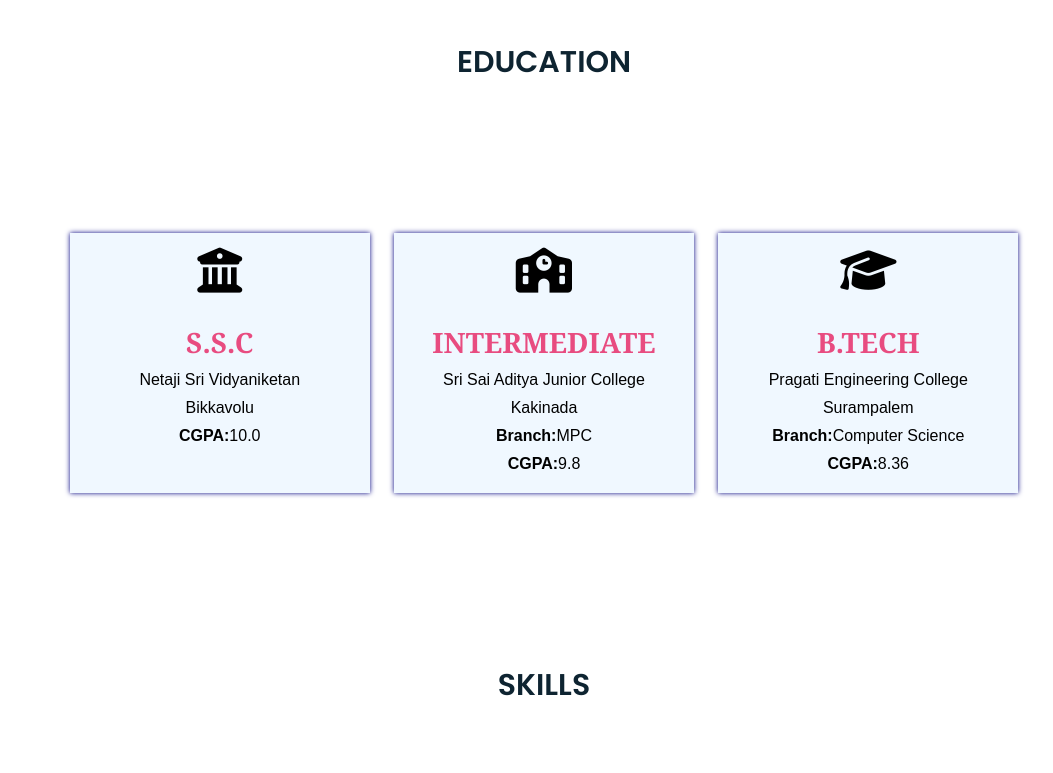
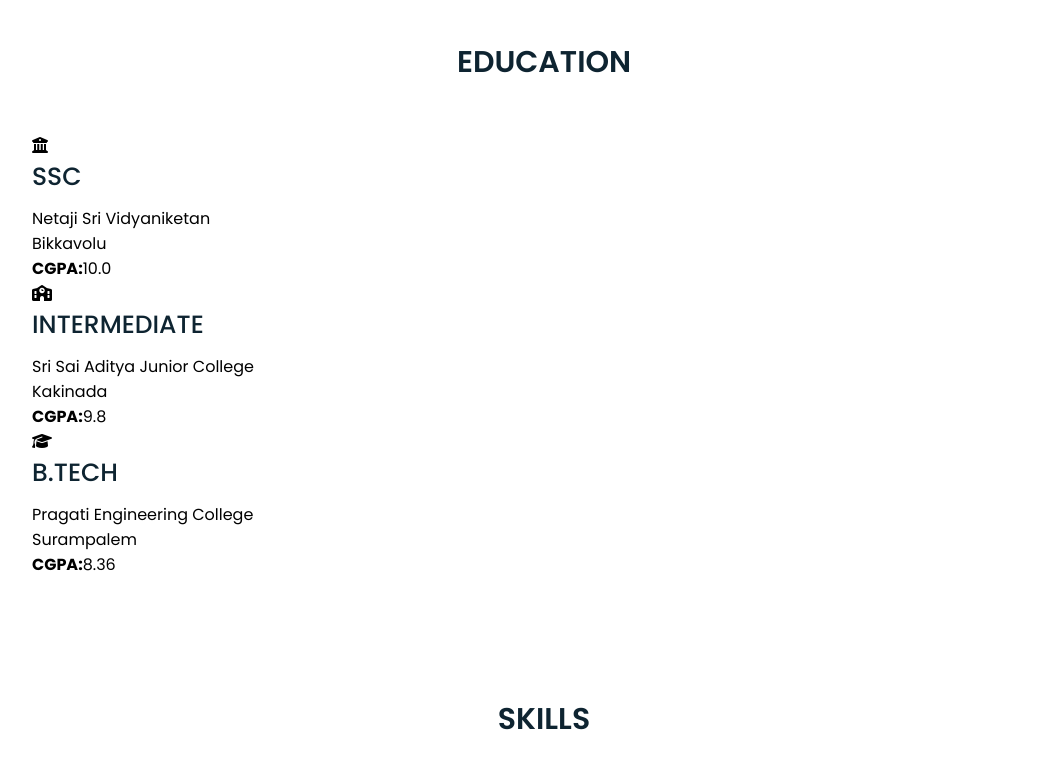
Before and after one commit to 20A31A0527/Portfolio, a plain HTML site: page index.html in a window 1280 px wide. Shown: the part 1460-2233 px from the top of the page, without its empty margins (96-1149 px from the left). Drawn offline with Linux system fonts and the light colour scheme.

Commit message:
Update index.html

```diff
--- a/index.html
+++ b/index.html
@@ -1,18 +1,20 @@
-
 <!DOCTYPE html>
 <html lang="en" dir="ltr">
+
 <head>
   <meta charset="UTF-8">
   <title> Jaya Sri Velampalepu</title>
   <link rel="icon" type="image/png" sizes="32x32" href="./js.png">
   <link rel="stylesheet" href="style.css">
-    <link rel="stylesheet" href="https://use.fontawesome.com/releases/v5.7.2/css/all.css" integrity="sha384-fnmOCqbTlWIlj8LyTjo7mOUStjsKC4pOpQbqyi7RrhN7udi9RwhKkMHpvLbHG9Sr" crossorigin="anonymous">
-    <link rel="stylesheet" href="https://cdnjs.cloudflare.com/ajax/libs/font-awesome/5.15.2/css/all.min.css"/>
+  <link rel="stylesheet" href="https://use.fontawesome.com/releases/v5.7.2/css/all.css"
+    integrity="sha384-fnmOCqbTlWIlj8LyTjo7mOUStjsKC4pOpQbqyi7RrhN7udi9RwhKkMHpvLbHG9Sr" crossorigin="anonymous">
+  <link rel="stylesheet" href="https://cdnjs.cloudflare.com/ajax/libs/font-awesome/5.15.2/css/all.min.css" />
   <meta name="viewport" content="width=device-width, initial-scale=1.0">
   <link rel="stylesheet" href="https://cdnjs.cloudflare.com/ajax/libs/font-awesome/6.1.1/css/all.min.css"
     integrity="sha512-KfkfwYDsLkIlwQp6LFnl8zNdLGxu9YAA1QvwINks4PhcElQSvqcyVLLD9aMhXd13uQjoXtEKNosOWaZqXgel0g=="
     crossorigin="anonymous" referrerpolicy="no-referrer" />
 </head>
+
 <body>
 
   <!-- Move to up bottom -->
@@ -48,12 +50,16 @@
       <div class="text">
 
         <div class="text-one">Hello There,</div>
-        <div class="text-two"><h1>I'm Jaya Sri Velampalepu</h1></div>
+        <div class="text-two">
+          I'm Jaya Sri Velampalepu
+        </div>
         <div class="text-three">Computer Science Student</div>
       </div>
       <div class="button">
-        <a href="#about" >
-          <button class="my-button"><font face="Times new roman">ABOUT ME</font></button><br></a>
+        <a href="#about">
+          <button class="my-button">
+            <font face="Times new roman">ABOUT ME</font>
+          </button><br></a>
 
       </div>
 
@@ -71,55 +77,56 @@
         <div class="right">
           <div class="topic"> Web Designer</div>
           <p>
-            I am <b>Jaya Sri</b>,a Computer Science student,currently pursuing my Bachelor's degree at <b>Pragati Engineering College,Surampalem</b>.
+            I am <b>Jaya Sri</b>,a Computer Science student,currently pursuing my Bachelor's degree at <b>Pragati
+              Engineering College,Surampalem</b>.
             I am skillful at programming languages such as Python Programming,C and Java(Basics).
             I'm always eager to learn and stay up-to-date with the latest trends and advancements in the field.
-            Aside from coding,I am passionate about designing websites as I find joy in bringing ideas to life visually and creating user-friendly interfaces.</p>
+            Aside from coding,I am passionate about designing websites as I find joy in bringing ideas to life visually
+            and creating user-friendly interfaces.</p>
           <div class="button">
             <a href="./Jaya Sri_Resume.pdf" target="_blank">
-              <button class="my-button"><font face="Times New Roman">MY RESUME</font> </button><br></a>
+              <button class="my-button">
+                <font face="Times New Roman">MY RESUME</font>
+              </button><br></a>
           </div>
         </div>
       </div>
   </section>
-
-  <!--Education section Start-->
+  <!--Education Start-->
   <section class="education" id="education">
     <div class="content">
       <div class="title"><span>EDUCATION</span></div>
-      <br><br><br><br>
-      <div class="edu-box">
-        <div class="edu-card">
+      <div class="boxes">
+        <div class="box">
           <i class="fa-solid fa-building-columns"></i>
-          <h2>S.S.C</h2>
-          <p>Netaji Sri Vidyaniketan</p>
-          <p>Bikkavolu</p>
-          <p><b>CGPA:</b>10.0</p>
+          <div class="topic">SSC</div>
+          <p>
+            Netaji Sri Vidyaniketan<br>
+            Bikkavolu<br>
+            <b>CGPA:</b>10.0
+          </p>
         </div>
-        <div class="edu-card">
+        <div class="box">
           <i class="fa-solid fa-school "></i>
-          <h2>INTERMEDIATE</h2>
-          <p>Sri Sai Aditya Junior College</p>
-          <p>Kakinada</p>
-          <p><b>Branch:</b>MPC</p>
-          <p><b>CGPA:</b>9.8</p>
+          <div class="topic">INTERMEDIATE</div>
+          <p>
+            Sri Sai Aditya Junior College<br>
+            Kakinada<br>
+            <b>CGPA:</b>9.8
+          </p>
         </div>
-        <div class="edu-card">
+        <div class="box">
           <i class="fa-solid fa-graduation-cap"></i>
-          <h2>B.TECH</h2>
-          <p>Pragati Engineering College</p>
-          <p>Surampalem</p>
-          <p><b>Branch:</b>Computer Science</p>
-          <p><b>CGPA:</b>8.36</p>
+          <div class="topic">B.TECH</div>
+          <p>
+            Pragati Engineering College<br>
+            Surampalem<br>
+            <b>CGPA:</b>8.36
+          </p>
         </div>
-
-    </div><br>
- <br>
+      </div>
+    </div>
   </section>
-  <!--Education section End-->
-
-
-
   <!-- My Skills Section Start -->
   <section class="skills" id="skills">
     <div class="content">
@@ -244,7 +251,8 @@
           </div>
 
           <div class="topic">Online BookStore<br> Website</div>
-          <p>It is a online book store clone which aims to solve several problems related to the sale and purchase of books.
+          <p>It is a online book store clone which aims to solve several problems related to the sale and purchase of
+            books.
             The BookStore Website facilitates the process of finding ,purchasing and reviewing books.
           </p>
         </div>
@@ -257,9 +265,9 @@
     <div class="content">
       <div class="title"><span>CONTACT ME</span></div>
       <div class="text">
-        <p><i class="fa-solid fa-envelope"></i>  velampalepujsdsatyasai@gmail.com</p>
-        <p><i class="fa-brands fa-linkedin"></i>  linkedin.com/in/jaya-sri-durga-satya-sai-velampalepu-468b7024b</p>
-        <p><i class="fa-brands fa-github"></i>  github.com/20A31A0527</p>
+        <p><i class="fa-solid fa-envelope"></i> velampalepujsdsatyasai@gmail.com</p>
+        <p><i class="fa-brands fa-linkedin"></i> linkedin.com/in/jaya-sri-durga-satya-sai-velampalepu-468b7024b</p>
+        <p><i class="fa-brands fa-github"></i> github.com/20A31A0527</p>
       </div>
     </div>
   </section>
@@ -271,4 +279,5 @@
 
   <script src="main.js"></script>
 </body>
+
 </html>
```
Lines whose indentation alone changed are shown as unchanged.
